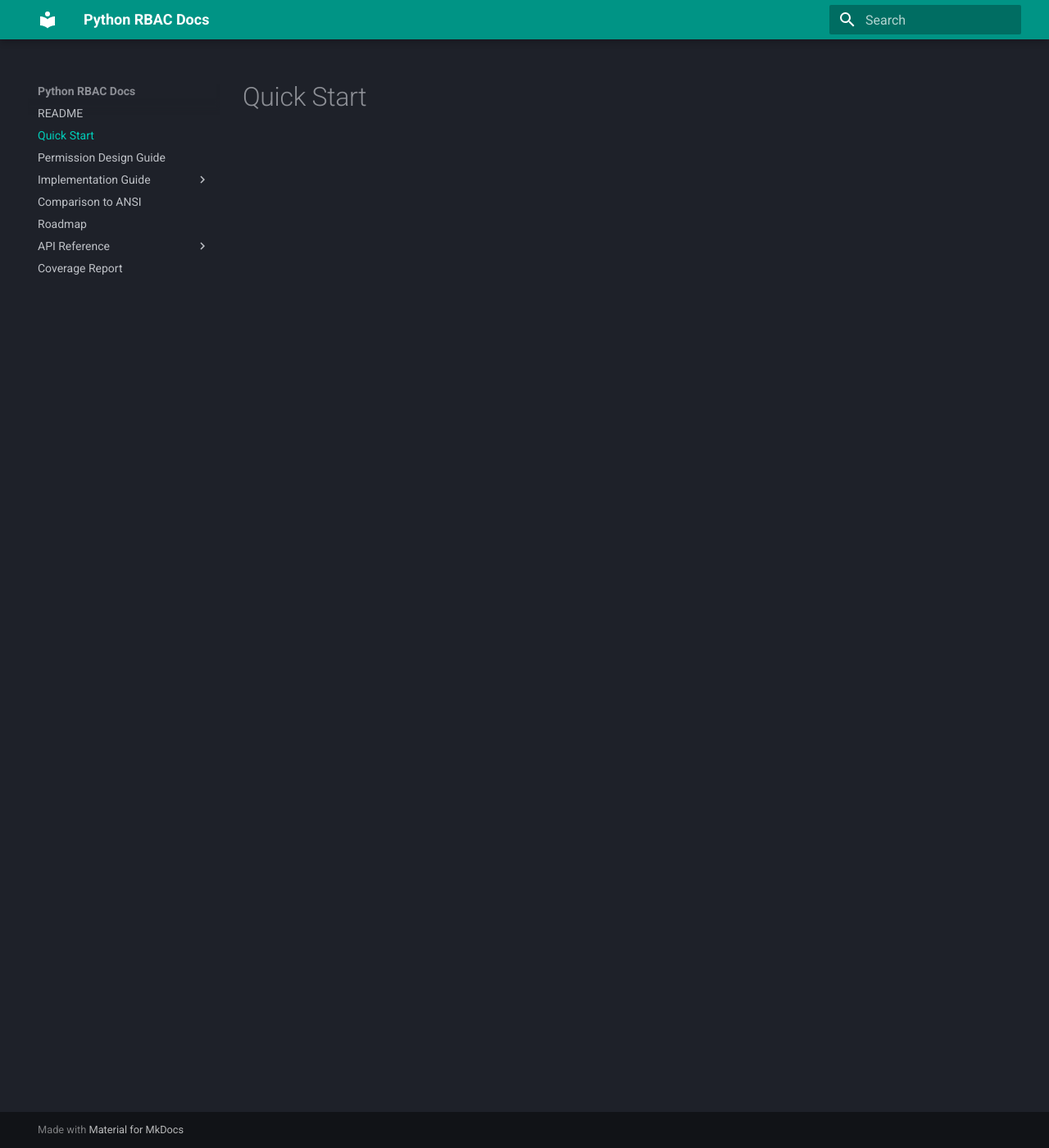
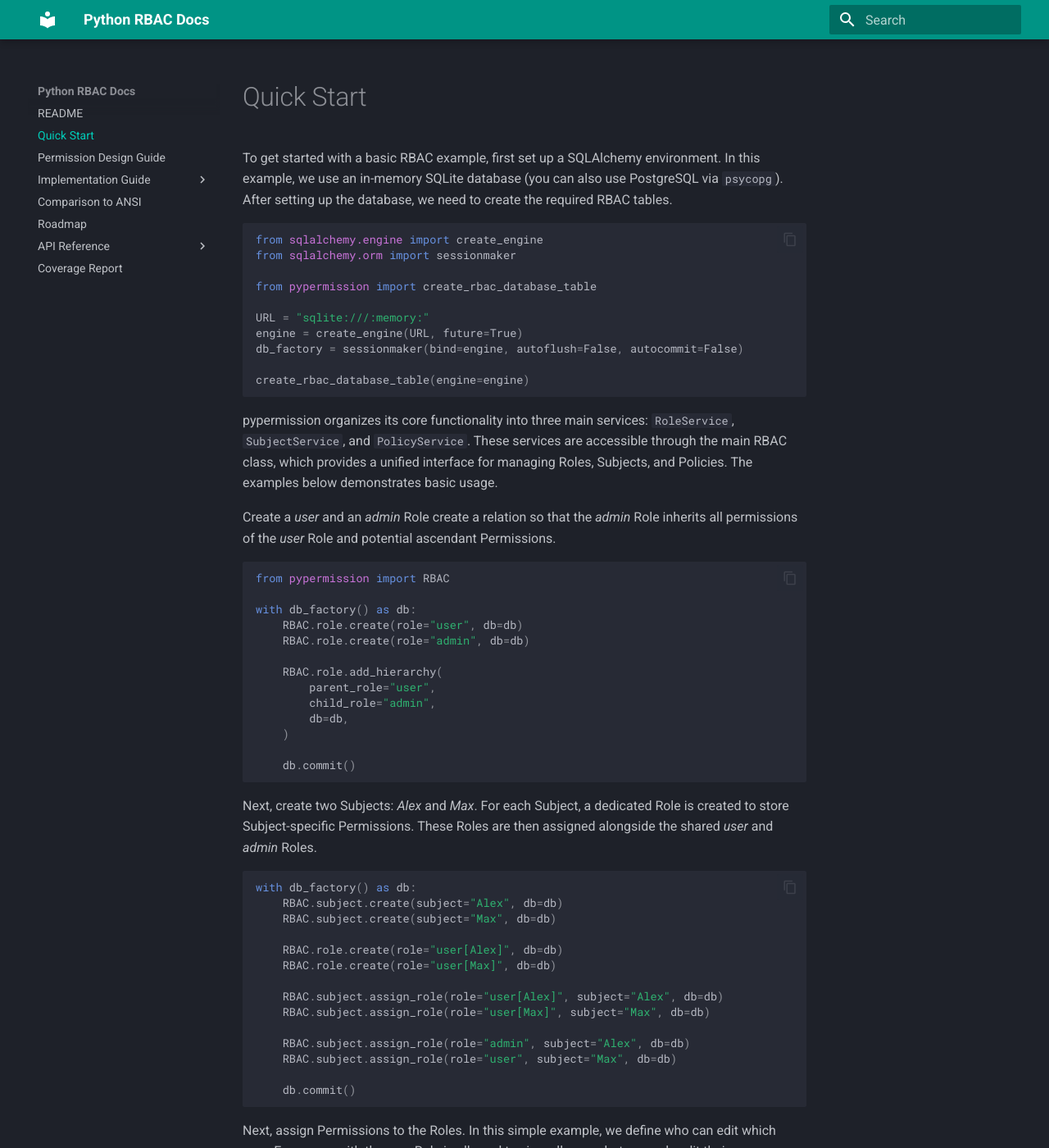
Before and after one commit to DigonIO/pypermission, an MkDocs documentation site: the page built from docs/docs/quick_start.md, in a window 1280 px wide and 1400 px high. Shown: the whole window at 82% size. Built offline with MkDocs 1.6.1 and Material for MkDocs 9.7.7, drawn with Linux system fonts in a browser that asks for light colours; some of the changed text lies outside the part shown.

Commit message:
WIP QuickStart

````diff
--- a/docs/docs/quick_start.md
+++ b/docs/docs/quick_start.md
@@ -1 +1,187 @@
 # Quick Start
+
+To get started with a basic RBAC example, first set up a SQLAlchemy environment.
+In this example, we use an in-memory SQLite database (you can also use PostgreSQL via `psycopg`). After setting up the database, we need to create the required RBAC tables.
+
+``` python
+from sqlalchemy.engine import create_engine
+from sqlalchemy.orm import sessionmaker
+
+from pypermission import create_rbac_database_table
+
+URL = "sqlite:///:memory:"
+engine = create_engine(URL, future=True)
+db_factory = sessionmaker(bind=engine, autoflush=False, autocommit=False)
+
+create_rbac_database_table(engine=engine)
+```
+
+pypermission organizes its core functionality into three main services:
+`RoleService`, `SubjectService`, and `PolicyService`.
+These services are accessible through the main RBAC class, which provides a unified interface for managing Roles, Subjects, and Policies. The examples below demonstrates basic usage.
+
+Create a _user_ and an _admin_ Role create a relation so that the _admin_ Role inherits all permissions of the _user_ Role and potential ascendant Permissions.
+
+``` python
+from pypermission import RBAC
+
+with db_factory() as db:
+    RBAC.role.create(role="user", db=db)
+    RBAC.role.create(role="admin", db=db)
+
+    RBAC.role.add_hierarchy(
+        parent_role="user",
+        child_role="admin",
+        db=db,
+    )
+
+    db.commit()
+```
+
+Next, create two Subjects: _Alex_ and _Max_.
+For each Subject, a dedicated Role is created to store Subject-specific Permissions.
+These Roles are then assigned alongside the shared _user_ and _admin_ Roles.
+
+``` python
+with db_factory() as db:
+    RBAC.subject.create(subject="Alex", db=db)
+    RBAC.subject.create(subject="Max", db=db)
+
+    RBAC.role.create(role="user[Alex]", db=db)
+    RBAC.role.create(role="user[Max]", db=db)
+
+    RBAC.subject.assign_role(role="user[Alex]", subject="Alex", db=db)
+    RBAC.subject.assign_role(role="user[Max]", subject="Max", db=db)
+
+    RBAC.subject.assign_role(role="admin", subject="Alex", db=db)
+    RBAC.subject.assign_role(role="user", subject="Max", db=db)
+
+    db.commit()
+```
+
+Next, assign Permissions to the Roles. In this simple example, we define who can edit which user. Every user with the _user_ Role is allowed to view all users, but can only edit their own account. Users with the _admin_ Role are allowed to edit any user.
+
+``` python
+from pypermission import Policy, Permission
+
+with db_factory() as db:
+    RBAC.policy.create(
+        policy=Policy(
+            role="user",
+            permission=Permission(
+                resource_type="user", resource_id="*", action="view"
+            ),
+        ),
+        db=db,
+    )
+    RBAC.policy.create(
+        policy=Policy(
+            role="admin",
+            permission=Permission(
+                resource_type="user", resource_id="*", action="edit"
+            ),
+        ),
+        db=db,
+    )
+
+    RBAC.policy.create(
+        policy=Policy(
+            role="user[Alex]",",
+            permission=Permission(
+                resource_type="user", resource_id="Alex", action="edit"
+            ),
+        ),
+        db=db,
+    )
+    RBAC.policy.create(
+        policy=Policy(
+            role="user[Max]",",
+            permission=Permission(
+                resource_type="user", resource_id="Max", action="edit"
+            ),
+        ),
+        db=db,
+    )
+
+    db.commit()
+```
+
+!!! note
+
+    The ResourceID is typically the ID of an application resource. For example, it could be the UserID, which is often an `int` or a `UUID` (`strings` are also possible). The asterisk `*` can be used as a wildcard and matches all ResourceIDs for the corresponding ResourceType.This also applies when checking whether a subject has a given Permission. ResourceIDs can also include a scope, for more details, see the [Permission Design Guide](permission_design_guide.md).
+
+No check permission access.
+
+``` python
+with db_factory() as db:
+    result: bool = RBAC.subject.check_permission(
+        policy=Policy(
+            subject="Max",
+            permission=Permission(
+                resource_type="user", resource_id="Max", action="view"
+            ),
+        ),
+        db=db,
+    )
+    result: bool = RBAC.subject.check_permission(
+        policy=Policy(
+            subject="Max",
+            permission=Permission(
+                resource_type="user", resource_id="Alex", action="view"
+            ),
+        ),
+        db=db,
+    )
+
+    db.commit()
+```
+
+True
+True
+
+``` python
+with db_factory() as db:
+    result: bool = RBAC.subject.check_permission(
+        policy=Policy(
+            subject="Max",
+            permission=Permission(
+                resource_type="user", resource_id="Max", action="edit"
+            ),
+        ),
+        db=db,
+    )
+    result: bool = RBAC.subject.check_permission(
+        policy=Policy(
+            subject="Max",
+            permission=Permission(
+                resource_type="user", resource_id="Alex", action="edit"
+            ),
+        ),
+        db=db,
+    )
+
+    db.commit()
+```
+
+True
+False
+
+``` python
+with db_factory() as db:
+    result: bool = RBAC.subject.check_permission(
+        policy=Policy(
+            subject="Alex",
+            permission=Permission(
+                resource_type="user", resource_id="Max", action="edit"
+            ),
+        ),
+        db=db,
+    )
+
+    db.commit()
+```
+
+True
+
+!!! tip
+    The `RBAC.subject.check_permission` returns a bool. There is also the `RBAC.subject.assert_permission` function. It raises the `pypermission.exc.PyPermissionNotGrantedError` error if the passen is not granted to the subject.
````
